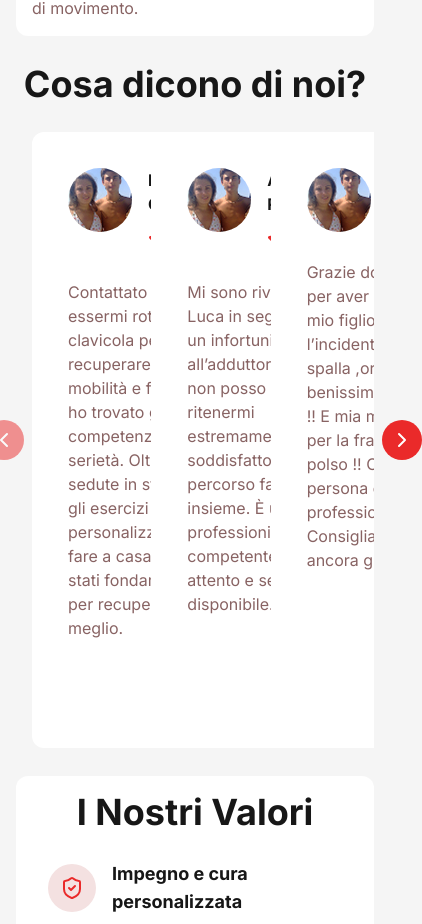
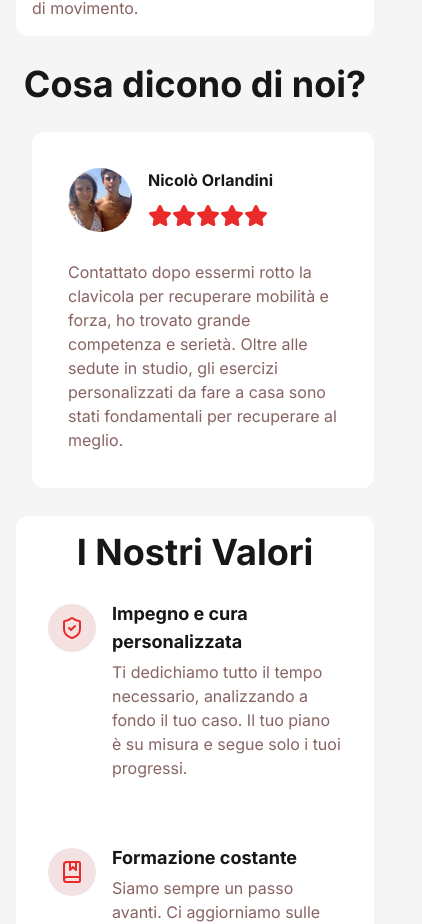
Before and after one commit to criisvy/dal-fisio-website, a Next.js app: page / in a window 390 px wide. Shown: the part 3296-4220 px from the top of the page, 422 px wide, since content can reach past the window. Built offline with nearby package versions, Linux system fonts and the light colour scheme.

Commit message:
Carousel fix

```diff
--- a/src/app/page.jsx
+++ b/src/app/page.jsx
@@ -215,7 +215,7 @@ export default function Home() {
         </h2>
         <Carousel className="mx-auto w-full max-w-7xl">
           <CarouselContent>
-            <CarouselItem className="basis-1/3">
+            <CarouselItem className="md:basis-1/2 lg:basis-1/3">
               <Review
                 imageSrc="/images/Avatarexample.jpg"
                 imageAlt=""
@@ -226,7 +226,7 @@ export default function Home() {
               fondamentali per recuperare al meglio."
               ></Review>
             </CarouselItem>
-            <CarouselItem className="basis-1/3">
+            <CarouselItem className="md:basis-1/2 lg:basis-1/3">
               <Review
                 imageSrc="/images/Avatarexample.jpg"
                 imageAlt=""
@@ -237,7 +237,7 @@ export default function Home() {
               disponibile."
               ></Review>
             </CarouselItem>
-            <CarouselItem className="basis-1/3">
+            <CarouselItem className="md:basis-1/2 lg:basis-1/3">
               <Review
                 imageSrc="/images/Avatarexample.jpg"
                 imageAlt=""
@@ -248,7 +248,7 @@ export default function Home() {
               Consigliatissimo , ancora grazie 😃"
               ></Review>
             </CarouselItem>
-            <CarouselItem className="basis-1/3">
+            <CarouselItem className="md:basis-1/2 lg:basis-1/3">
               <Review
                 imageSrc="/images/Avatarexample.jpg"
                 imageAlt=""
@@ -257,8 +257,8 @@ export default function Home() {
               ></Review>
             </CarouselItem>
           </CarouselContent>
-          <CarouselPrevious />
-          <CarouselNext />
+          <CarouselPrevious className="hidden sm:flex" />
+          <CarouselNext className="hidden sm:flex" />
         </Carousel>
       </section>
       <section className="sm:bg-background mt-7 rounded-xl bg-white p-4 sm:mt-24">
--- a/src/components/ui/carousel.jsx
+++ b/src/components/ui/carousel.jsx
@@ -116,10 +116,10 @@ function CarouselContent({ className, ...props }) {
   return (
     <div
       ref={carouselRef}
-      className="w-full overflow-hidden"
+      className="overflow-hidden"
       data-slot="carousel-content"
     >
-      <div className={cn("flex touch-pan-y", className)} {...props} />
+      <div className={cn("flex", className)} {...props} />
     </div>
   );
 }
@@ -145,7 +145,7 @@ function CarouselItem({ className, ...props }) {
 function CarouselPrevious({
   className,
   variant = "outline",
-  size = "icon-sm",
+  size = "icon",
   ...props
 }) {
   const { orientation, scrollPrev, canScrollPrev } = useCarousel();
@@ -156,7 +156,7 @@ function CarouselPrevious({
       variant={variant}
       size="icon"
       className={cn(
-        "absolute touch-manipulation rounded-full",
+        "absolute rounded-full",
         orientation === "horizontal"
           ? "top-1/2 -left-8 -translate-y-1/2"
           : "-top-12 left-1/2 -translate-x-1/2 rotate-90",
@@ -175,7 +175,7 @@ function CarouselPrevious({
 function CarouselNext({
   className,
   variant = "outline",
-  size = "icon-sm",
+  size = "icon",
   ...props
 }) {
   const { orientation, scrollNext, canScrollNext } = useCarousel();
@@ -186,7 +186,7 @@ function CarouselNext({
       variant={variant}
       size="icon"
       className={cn(
-        "absolute touch-manipulation rounded-full",
+        "absolute rounded-full",
         orientation === "horizontal"
           ? "top-1/2 -right-12 -translate-y-1/2"
           : "-bottom-12 left-1/2 -translate-x-1/2 rotate-90",
```
